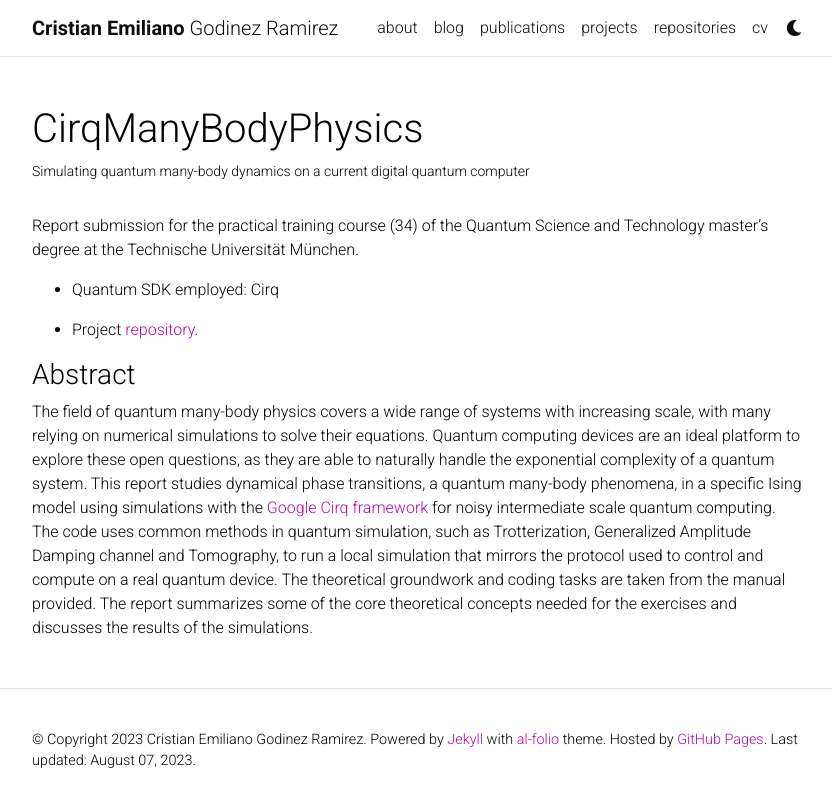
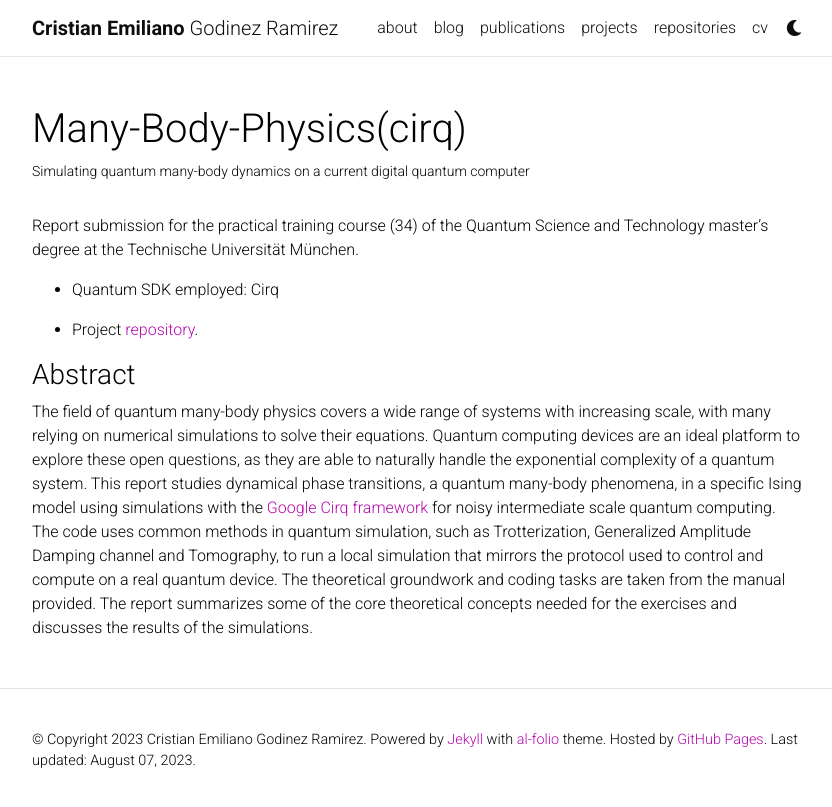
Before and after one commit to EmilianoG-byte/EmilianoG-byte.github.io, a Jekyll site: the page built from _projects/3_CirqManyBody.md, in a window 1280 px wide. Shown: the top 807 px of the page, without its empty margins (223-1055 px from the left). Built offline with Jekyll 4.4.1, drawn with Linux system fonts in a browser that asks for light colours; comment, search, counter and statistics services are not loaded; a style sheet for code colours, icons or effects is not loaded.

Commit message:
change mbp title

```diff
--- a/_projects/3_CirqManyBody.md
+++ b/_projects/3_CirqManyBody.md
@@ -1,6 +1,6 @@
 ---
 layout: page
-title: CirqManyBodyPhysics
+title: Many-Body-Physics(cirq)
 description: Simulating quantum many-body dynamics on a current digital quantum computer
 img: assets/img/cirqmanybody.pdf
 importance: 3
```
